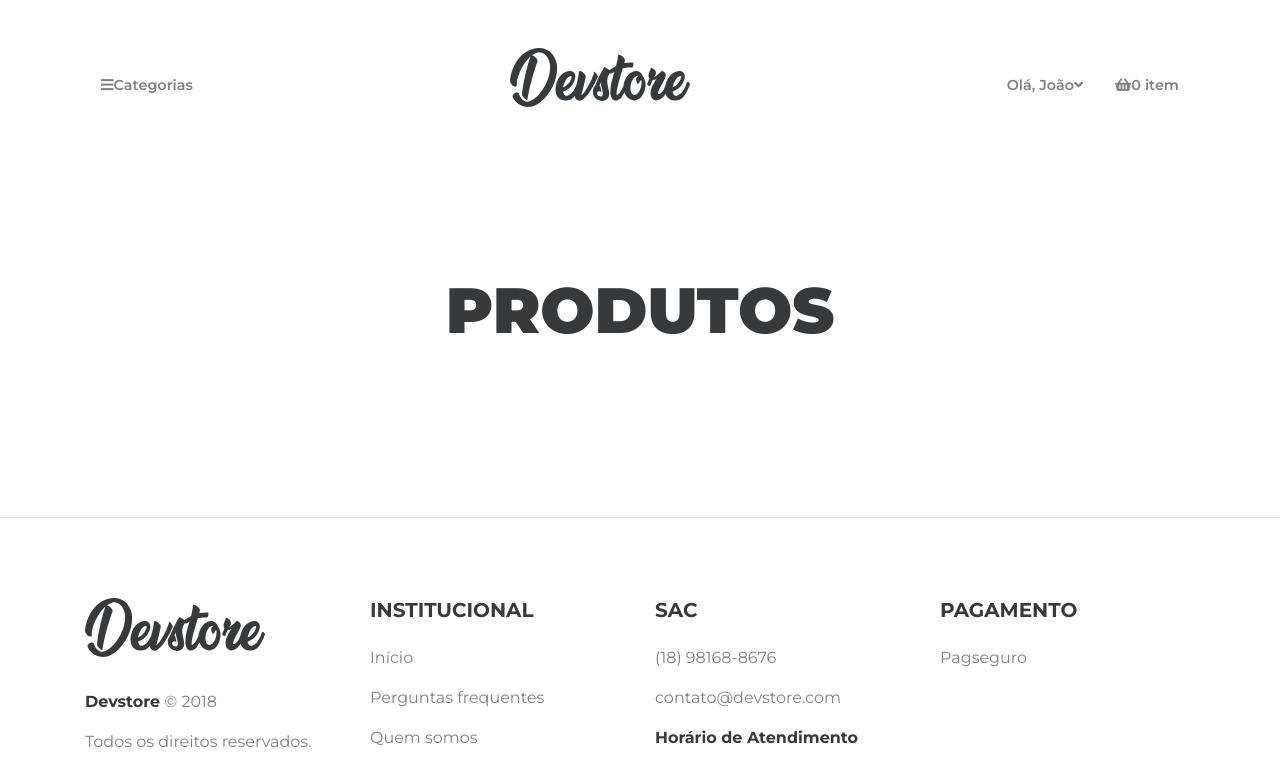
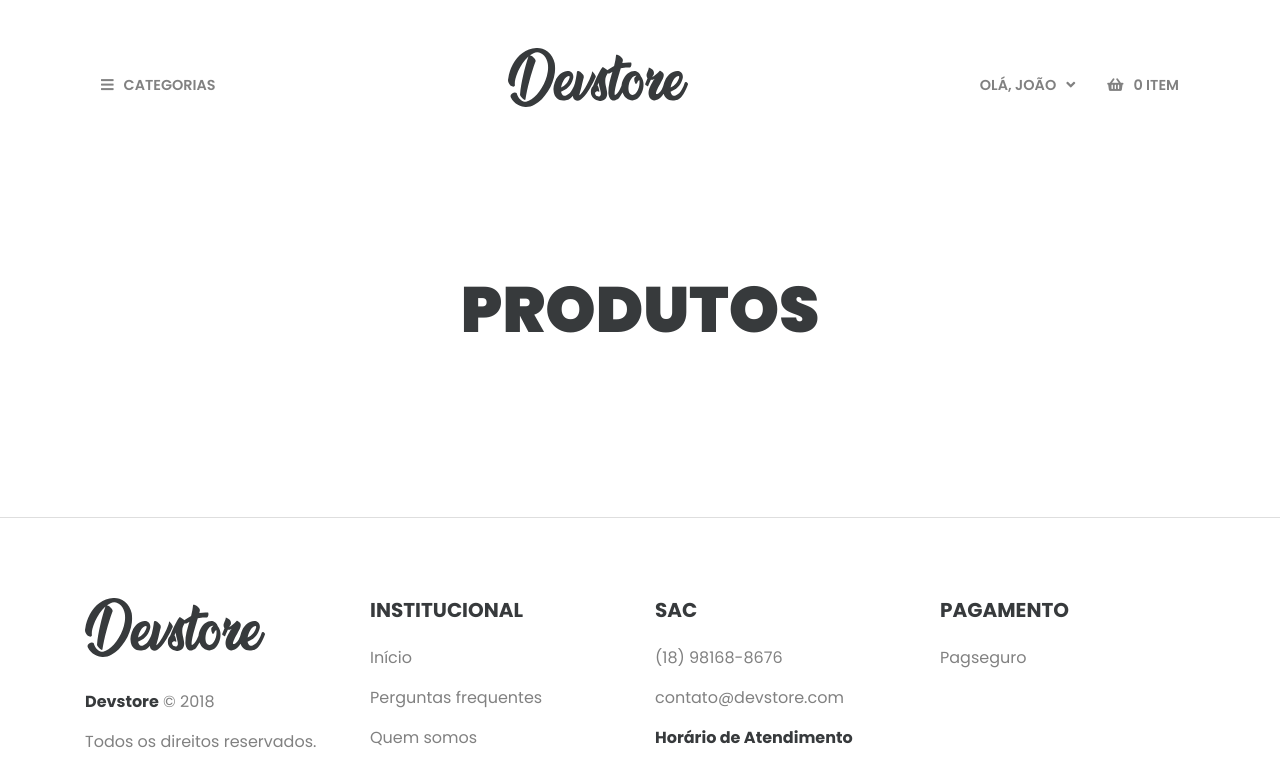
Before and after one commit to joaomesquita/projeto-devstore, a Django app: page /catalogo/ in a window 1280 px wide. Shown: the top 757 px of the page. Run offline with Django 3.2, Linux system fonts and the light colour scheme; data that the repository does not hold is empty; some libraries are stand-ins or nearby versions.

Commit message:
:art: melhorias no style.css

```diff
--- a/core/static/css/style.css
+++ b/core/static/css/style.css
@@ -1,10 +1,10 @@
-@import url('https://fonts.googleapis.com/css?family=Montserrat:400,500,600,700,800,900');
+@import url('https://fonts.googleapis.com/css?family=Poppins:400,500,600,700,800,900');
 @import url('https://use.fontawesome.com/releases/v5.2.0/css/all.css');
 
 * {
     margin: 0;
     padding: 0;
-    font-family: 'Montserrat', sans-serif;
+    font-family: 'Poppins', sans-serif;
 }
 
 main {
@@ -14,6 +14,20 @@ main {
 .content {
     padding-top: 10vh;
     padding-bottom: 10vh;
+}
+
+/* Icon */
+
+.fa-bars {
+    margin-right: 10px;
+}
+
+.fa-angle-down {
+    margin-left: 10px;
+}
+
+.fa-shopping-basket {
+    margin-right: 10px;
 }
 
 /* Navbar */
@@ -30,6 +44,7 @@ main {
 
 .menu-item {
     font-weight: 600;
+    text-transform: uppercase;
     font-size: 0.9em;
     color: #818181;
 }
@@ -117,8 +132,13 @@ main {
 }
 
 .price-product {
-    font-weight: 600;
-    font-size: 1.8em;
+    font-weight: bold;
+    font-size: 1.5em;
+}
+
+.previous-price-product {
+    text-decoration: line-through;
+    font-size: 1.3em;
 }
 
 .description-product {
```
